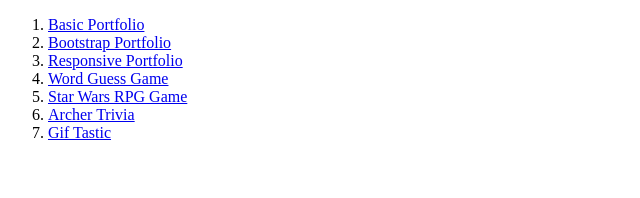
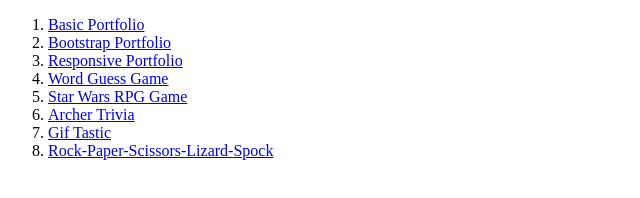
Before and after one commit to NiRuaG/niruag.github.io, a plain HTML site: page index.html in a window 1280 px wide. Shown: the whole page, without its empty margins (0-640 px from the left). Drawn offline with Linux system fonts and the light colour scheme.

Commit message:
update for RPSLS

```diff
--- a/index.html
+++ b/index.html
@@ -31,6 +31,9 @@
     <li>
       <a href="/GiphyAPI/">Gif Tastic</a>
     </li>
+    <li>
+      <a href="/RPS-Multiplayer/">Rock-Paper-Scissors-Lizard-Spock</a>
+    </li>
   </ol>
 </body>
 
```
